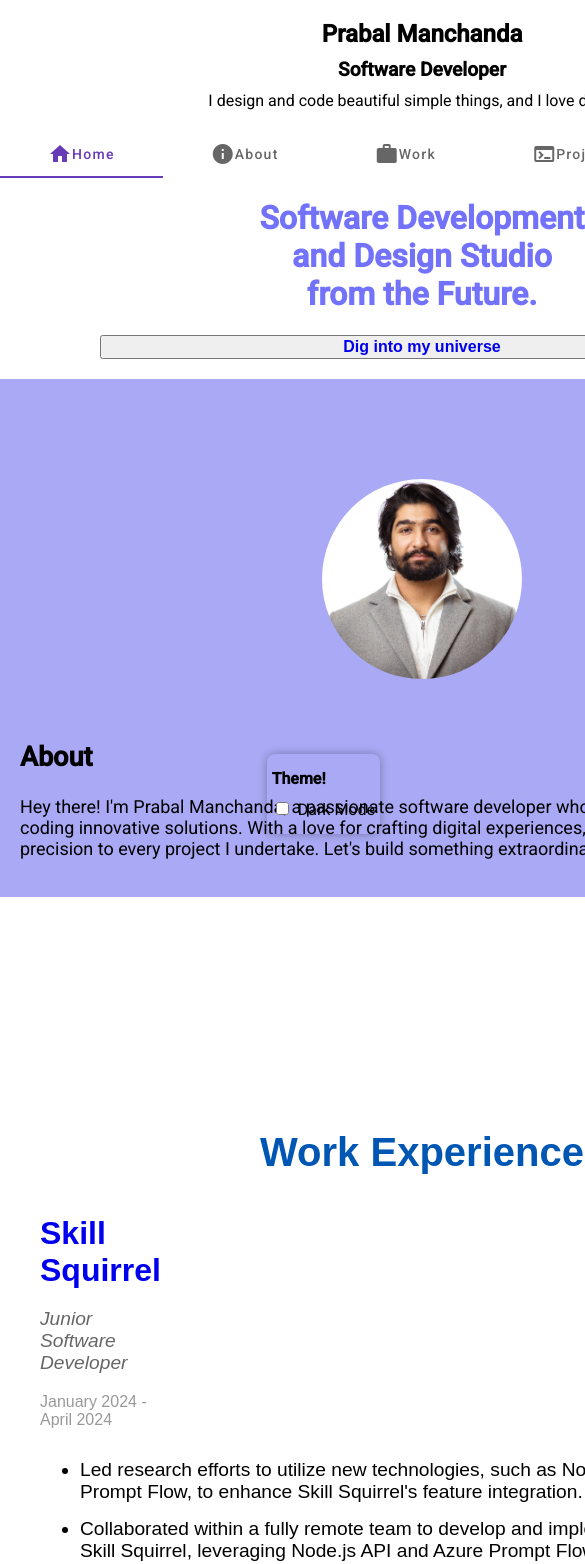
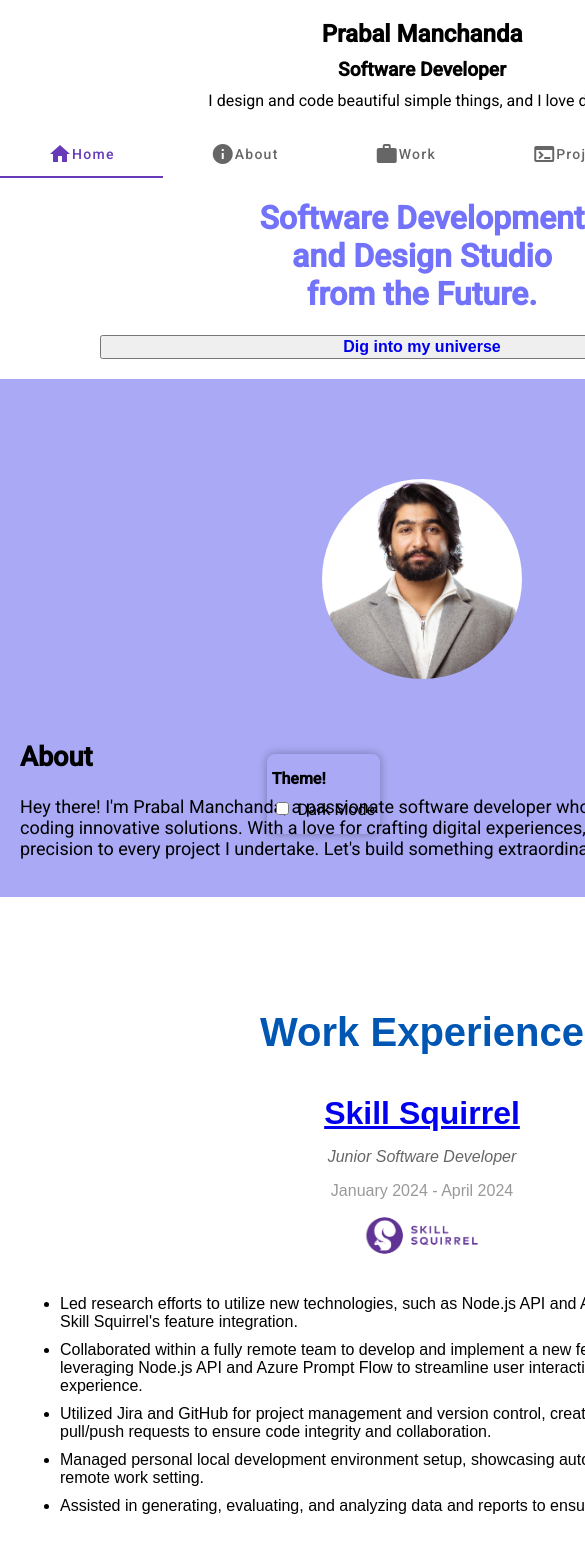
Before and after one commit to Prabal31/My-Portfolio, an Angular app: page / in a window 390 px wide. Shown: the top 1564 px of the page, 585 px wide, since content can reach past the window. Built offline with nearby package versions, Linux system fonts and the light colour scheme.

Commit message:
added responsive ness in work experience components

```diff
--- a/src/app/Menu/menu-projects/menu-projects.component.css
+++ b/src/app/Menu/menu-projects/menu-projects.component.css
@@ -119,7 +119,7 @@
     }
 }
 
-@media only screen and (min-width: 601px) and (max-width: 1200px) {
+@media only screen and (min-width: 600px) and (max-width: 1200px) {
     .projects h2 {
         font-size: 2.5em;
     }
--- a/src/app/Menu/menu-work/menu-work.component.css
+++ b/src/app/Menu/menu-work/menu-work.component.css
@@ -1,19 +1,18 @@
+/* General Styling */
 .experience {
     font-family: Arial, sans-serif;
     padding: 40px;
+    padding-top: 100px; /* Adjust padding top for spacing */
     margin: 0 auto;
-    margin-bottom: 500px;
-    padding-top: 200px;
-    min-width: 100vh;
-    height: 500px;
-    max-width: 120000px;
+    width: 100%; /* Stretch to full width */
+    max-width: 100%; /* Ensure it doesn't exceed viewport width */
+    box-sizing: border-box;
+    text-align: center; /* Center align content */
+    margin-bottom: 80px; /* Reduce margin bottom for responsiveness */
     border-radius: 8px;
-    box-sizing: border-box;
 }
 
-
 .experience h2 {
-    text-align: center;
     font-size: 2.5em;
     margin-bottom: 40px;
     color: #0056b3;
@@ -21,22 +20,22 @@
 
 .job {
     margin-bottom: 40px;
+    display: flex;
+    flex-direction: column; /* Stack job details vertically */
+    align-items: center; /* Center align items */
 }
 
 .job-header {
     display: flex;
     align-items: center;
+    justify-content: space-between; /* Space between company logo and details */
+    width: 100%; /* Ensure header spans full width */
     margin-bottom: 20px;
-}
-.job-header a{
-   text-decoration: none;
 }
 
 .company-logo {
-    width: 220px;
-    padding-left: 1000px;
-    height: 140px;
-    margin-right: 20px;
+    width: 150px; /* Adjust size of company logo */
+    height: auto; /* Maintain aspect ratio */
     border-radius: 8px;
 }
 
@@ -44,12 +43,14 @@
     font-size: 2em;
     margin: 0;
     color: #0056b3;
+    text-align: left; /* Align company name to left */
 }
 
 .position {
     font-style: italic;
     color: #666;
     font-size: 1.2em;
+    margin-bottom: 5px; /* Adjust margin */
 }
 
 .date {
@@ -59,12 +60,43 @@
 }
 
 ul {
-    list-style-type: disc;
     margin: 0;
-    padding-left: 40px;
-    font-size: 1.2em;
+    padding-left: 20px; /* Adjust padding for bullet points */
+    font-size: 1.1em; /* Adjust font size */
+    text-align: left; /* Align text to left */
 }
 
 ul li {
-    margin-bottom: 15px;
+    margin-bottom: 10px; /* Adjust margin between list items */
+    text-align: left;
 }
+
+/* Responsive Design */
+@media only screen and (max-width: 768px) {
+    .experience {
+        padding-top: 80px; /* Adjust padding for smaller screens */
+        padding-bottom: 40px; /* Adjust padding for smaller screens */
+    }
+
+    .job-header {
+        flex-direction: column; /* Stack company logo on top in smaller screens */
+        align-items: center; /* Center align items */
+        justify-content: center; /* Center align content */
+        text-align: center; /* Center align text */
+    }
+
+    .company-logo {
+        width: 120px; /* Adjust size of company logo for smaller screens */
+        height: auto; /* Maintain aspect ratio */
+        margin-bottom: 10px; /* Adjust margin between company logo and details */
+    }
+
+    .position {
+        font-size: 1em; /* Decrease font size */
+    }
+
+    ul {
+        padding-left: 20px; /* Adjust padding for bullet points */
+        font-size: 1em; /* Decrease font size */
+    }
+}
```
